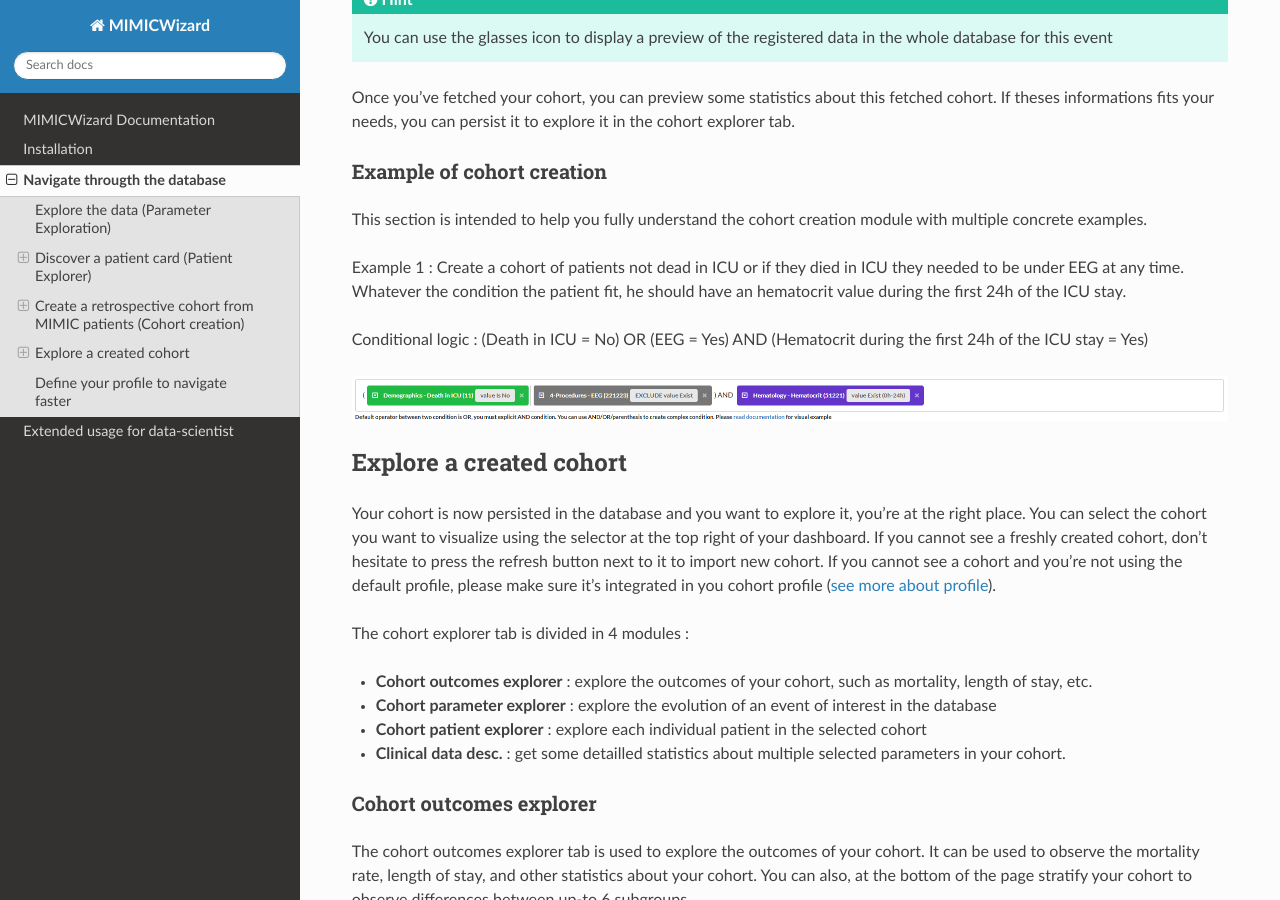
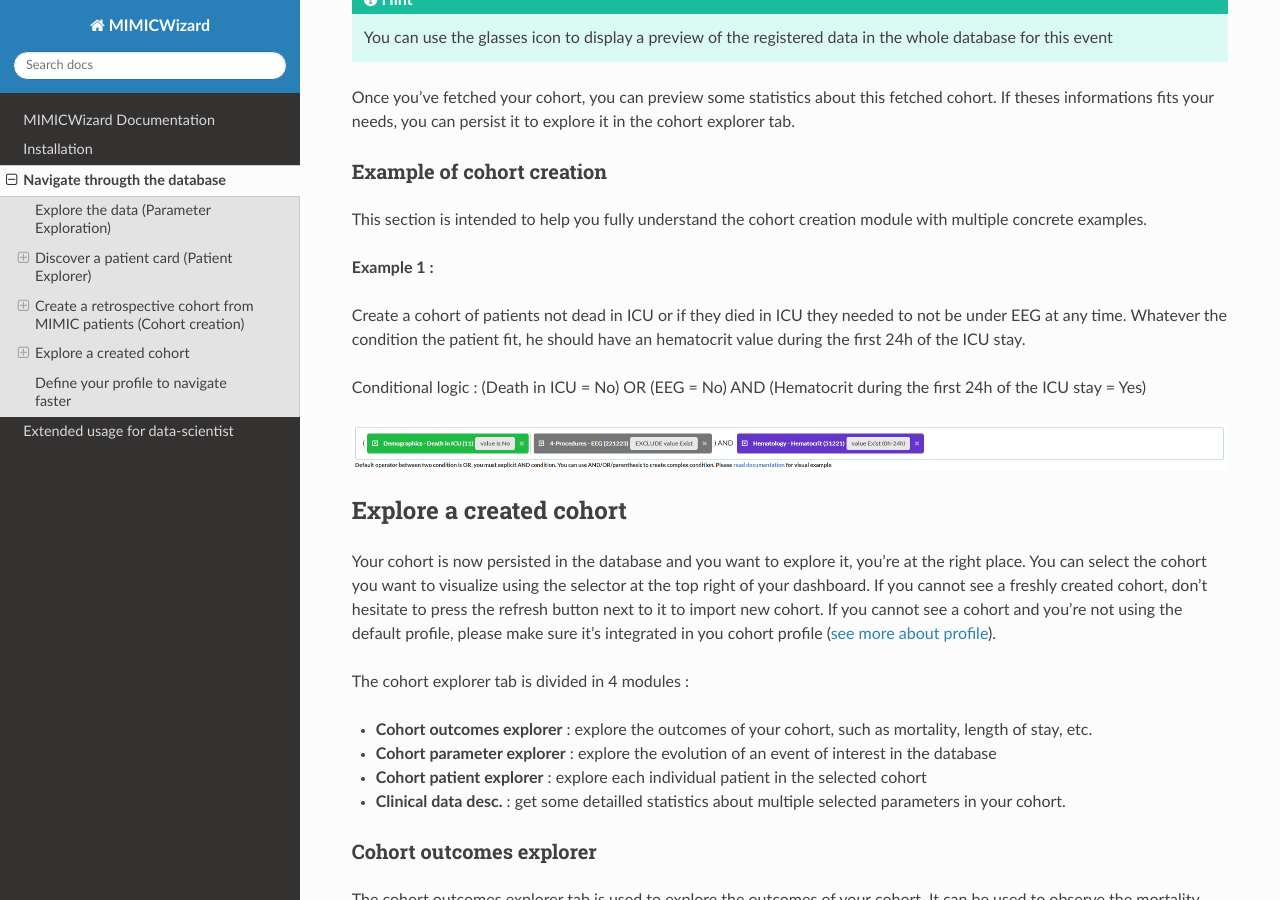
Before and after one commit to biomerieux-open-sources/mimicwizard-documentation, a Sphinx documentation site: the page built from docs/source/explore.rst, in a window 1280 px wide and 900 px high, scrolled down 3028 px. Built offline with Sphinx 7.4.7 and the Read the Docs theme 3.1.0, drawn with Linux system fonts in a browser that asks for light colours; pages that are not in the unit, such as notebooks, are missing from menus.

Commit message:
fix: typo

```diff
--- a/docs/source/explore.rst
+++ b/docs/source/explore.rst
@@ -92,9 +92,11 @@
 
 This section is intended to help you fully understand the cohort creation module with multiple concrete examples.
 
-Example 1 : Create a cohort of patients not dead in ICU or if they died in ICU they needed to be under EEG at any time. Whatever the condition the patient fit, he should have an hematocrit value during the first 24h of the ICU stay.
+**Example 1 :**
 
-Conditional logic : (Death in ICU = No) OR (EEG = Yes) AND (Hematocrit during the first 24h of the ICU stay = Yes)
+Create a cohort of patients not dead in ICU or if they died in ICU they needed to not be under EEG at any time. Whatever the condition the patient fit, he should have an hematocrit value during the first 24h of the ICU stay.
+
+Conditional logic : (Death in ICU = No) OR (EEG = No) AND (Hematocrit during the first 24h of the ICU stay = Yes)
 
 .. figure::
       assets/cohort_example_1.png
```
